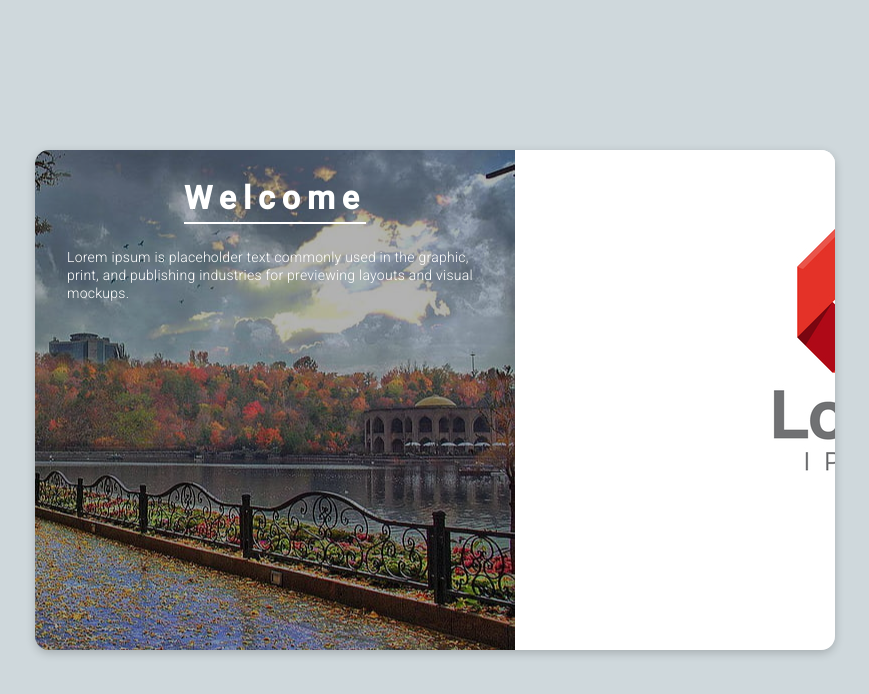
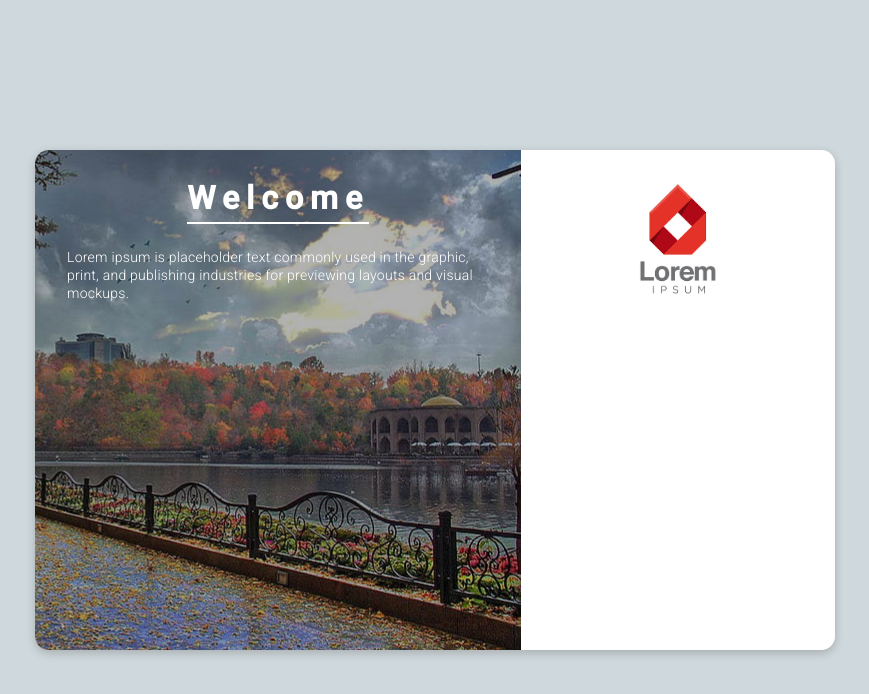
Before and after one commit to arezhz/todo-list, an Angular app: page /auth/login in a window 1280 px wide. Shown: the top 694 px of the page, without its empty margins (205-1074 px from the left). Built offline with nearby package versions, Linux system fonts and the light colour scheme.

Commit message:
add sample logo

```diff
--- a/src/app/auth/auth.component.scss
+++ b/src/app/auth/auth.component.scss
@@ -68,6 +68,15 @@
     &-router {
       background: $white;
       width: 40%;
+      padding: 1rem;
     }
   }
 }
+
+
+.logo-wrapper {
+  img {
+    display: block;
+    max-width: 100%;
+  }
+}
```
